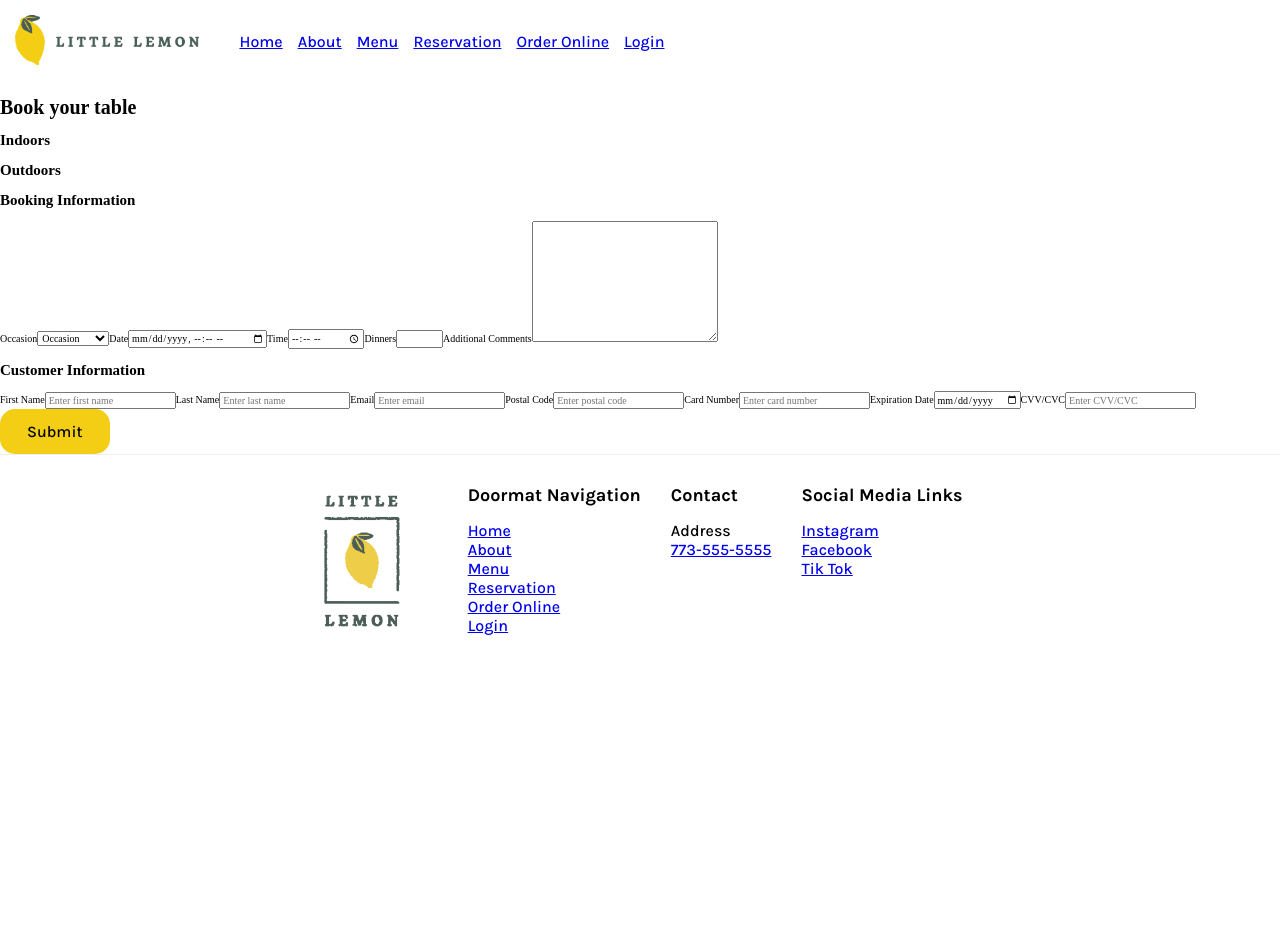
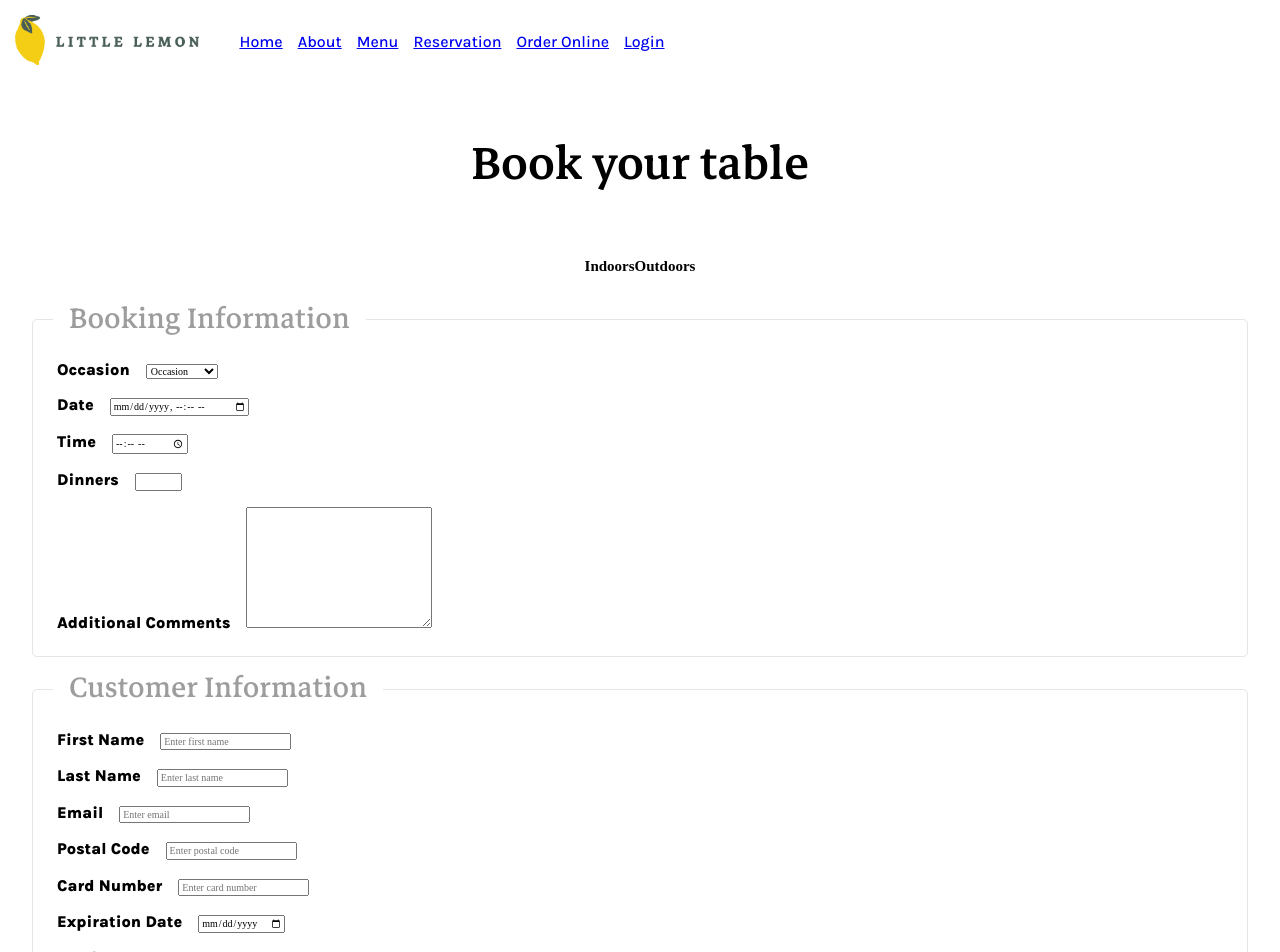
Before and after one commit to israteneda/little-lemon, a React (Vite) app: page /reservation in a window 1280 px wide. Shown: the top 952 px of the page. Before the commit the page ends 800 px from the top, so only its background shows below. Built offline with nearby package versions, Linux system fonts and the light colour scheme.

Commit message:
Init styles to Reservation page

```diff
--- a/src/pages/index.tsx
+++ b/src/pages/index.tsx
@@ -1,6 +1,6 @@
 import Home from './home/Home';
 import NotFound from './not-found/NotFound';
-import CreateReservation from './reservation/CreateReservation';
-import ConfirmReservation from './reservation/ConfirmReservation';
+import CreateReservation from './reservation/CreateReservation/CreateReservation';
+import ConfirmReservation from './reservation/ConfirmReservation/ConfirmReservation';
 
 export { Home, NotFound, CreateReservation, ConfirmReservation };
--- a/src/pages/reservation/CreateReservation.tsx
+++ /dev/null
@@ -1,58 +0,0 @@
-import * as React from 'react';
-import { Button } from '@components/common';
-
-function CreateReservation() {
-  return (
-    <div>
-      <h1>Book your table</h1>
-      <main>
-        <section>
-          <div>
-            <h2>Indoors</h2>
-          </div>
-          <div>
-            <h2>Outdoors</h2>
-          </div>
-        </section>
-      </main>
-      <section>
-        <h2>Booking Information</h2>
-        <label>Occasion</label>
-        <select name='occasion' id='occasion'>
-          <option value='default'>Occasion</option>
-          <option value='Birthday'>Birthday</option>
-          <option value='Engagement'>Engagement</option>
-          <option value='Anniversary'>Anniversary</option>
-        </select>
-        <label>Date</label>
-        <input type='datetime-local' id='Test_DatetimeLocal' required />
-        <label>Time</label>
-        <input type='time' id='appt' name='appt' min='09:00' max='18:00' required />
-        <label>Dinners</label>
-        <input type='number' id='dinners' name='dinners' min='1' max='10' required />
-        <label>Additional Comments</label>
-        <textarea name='comments' id='comments' cols={30} rows={10} />
-      </section>
-      <section>
-        <h2>Customer Information</h2>
-        <label>First Name</label>
-        <input type='text' placeholder='Enter first name' />
-        <label>Last Name</label>
-        <input type='text' placeholder='Enter last name' />
-        <label>Email</label>
-        <input type='email' placeholder='Enter email' />
-        <label>Postal Code</label>
-        <input type='text' placeholder='Enter postal code' />
-        <label>Card Number</label>
-        <input type='text' placeholder='Enter card number' />
-        <label>Expiration Date</label>
-        <input type='date' placeholder='Enter expiration date' />
-        <label>CVV/CVC{/*TODO: Add question mark*/}</label>
-        <input type='text' placeholder='Enter CVV/CVC' />
-      </section>
-      <Button>Submit</Button>
-    </div>
-  );
-}
-
-export default CreateReservation;
--- /dev/null
+++ b/src/pages/reservation/CreateReservation/CreateReservation.module.scss
@@ -0,0 +1,54 @@
+.title {
+  @include display-title;
+  text-align: center;
+}
+
+.tables {
+  display: flex;
+  flex-wrap: wrap;
+  justify-content: center;
+  margin: 0 auto;
+  max-width: 120rem;
+  width: 100%;
+}
+
+.box-container {
+  border-radius: 5px;
+  border: 1px solid #e5e5e5;
+  margin: 3.2rem;
+  padding: 3.2rem 1.6rem 1.6rem;
+  display: grid;
+  position: relative;
+
+  h2 {
+    @include subtitle;
+    color: #9d9d9d;
+    position: absolute;
+    top: -6rem;
+    left: 2rem;
+    background-color: white;
+    padding: 0 1.6rem;
+  }
+
+  span {
+    margin: 0.8rem;
+    label {
+      @include section-title;
+      margin-right: 1.6rem;
+    }
+  }
+}
+
+.booking-information {
+  @extend .box-container;
+}
+
+.customer-information {
+  @extend .box-container;
+}
+
+.button-container {
+  display: flex;
+  justify-content: center;
+  margin: 3.2rem;
+}
--- /dev/null
+++ b/src/pages/reservation/CreateReservation/CreateReservation.tsx
@@ -0,0 +1,85 @@
+import * as React from 'react';
+import { Button } from '@components/common';
+import styles from './CreateReservation.module.scss';
+
+function CreateReservation() {
+  return (
+    <div>
+      <h1 className={styles.title}>Book your table</h1>
+      <main>
+        <section className={styles.tables}>
+          <div>
+            <h2>Indoors</h2>
+          </div>
+          <div>
+            <h2>Outdoors</h2>
+          </div>
+        </section>
+      </main>
+      <section className={styles['booking-information']}>
+        <h2>Booking Information</h2>
+        <span>
+          <label>Occasion</label>
+          <select name='occasion' id='occasion'>
+            <option value='default'>Occasion</option>
+            <option value='Birthday'>Birthday</option>
+            <option value='Engagement'>Engagement</option>
+            <option value='Anniversary'>Anniversary</option>
+          </select>
+        </span>
+        <span>
+          <label>Date</label>
+          <input type='datetime-local' id='Test_DatetimeLocal' required />
+        </span>
+        <span>
+          <label>Time</label>
+          <input type='time' id='appt' name='appt' min='09:00' max='18:00' required />
+        </span>
+        <span>
+          <label>Dinners</label>
+          <input type='number' id='dinners' name='dinners' min='1' max='10' required />
+        </span>
+        <span>
+          <label>Additional Comments</label>
+          <textarea name='comments' id='comments' cols={30} rows={10} />
+        </span>
+      </section>
+      <section className={styles['customer-information']}>
+        <h2>Customer Information</h2>
+        <span>
+          <label>First Name</label>
+          <input type='text' placeholder='Enter first name' />
+        </span>
+        <span>
+          <label>Last Name</label>
+          <input type='text' placeholder='Enter last name' />
+        </span>
+        <span>
+          <label>Email</label>
+          <input type='email' placeholder='Enter email' />
+        </span>
+        <span>
+          <label>Postal Code</label>
+          <input type='text' placeholder='Enter postal code' />
+        </span>
+        <span>
+          <label>Card Number</label>
+          <input type='text' placeholder='Enter card number' />
+        </span>
+        <span>
+          <label>Expiration Date</label>
+          <input type='date' placeholder='Enter expiration date' />
+        </span>
+        <span>
+          <label>CVV/CVC{/*TODO: Add question mark*/}</label>
+          <input type='text' placeholder='Enter CVV/CVC' />
+        </span>
+      </section>
+      <div className={styles['button-container']}>
+        <Button>Submit</Button>
+      </div>
+    </div>
+  );
+}
+
+export default CreateReservation;
```
Also changed, not shown: src/pages/reservation/ConfirmReservation/ConfirmReservation.tsx (renamed from src/pages/reservation/ConfirmReservation.tsx).
